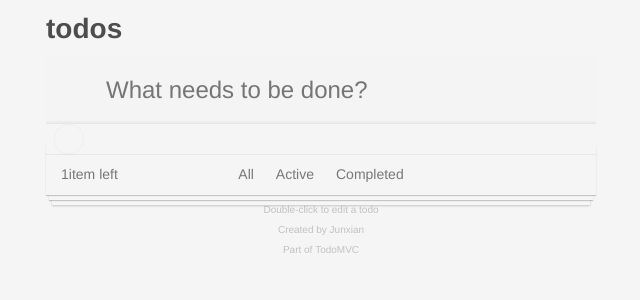
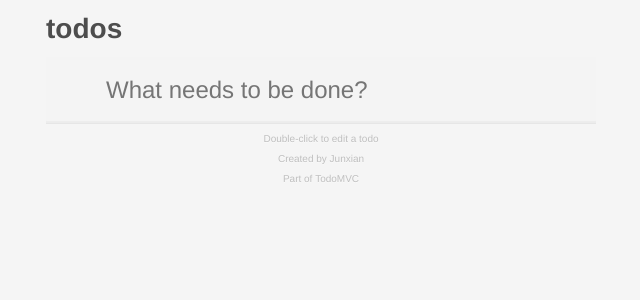
Before and after one commit to jxq0819/react-todo, a React (Create React App) app: page / in a window 1280 px wide. Shown: the top 300 px of the page, without its empty margins (319-959 px from the left). Built offline with nearby package versions, Linux system fonts and the light colour scheme.

Commit message:
Cancel default blank item display

```diff
--- a/src/components/App.js
+++ b/src/components/App.js
@@ -4,27 +4,22 @@ import MainSection from './MainSection'
 import Bottom from './Bottom'
 import { v4 as uuidv4 } from 'uuid'
 
-const initialState = [
-  {
-    text: '',
-    completed: false,
-    id: 0
-  }
-]
+const initialState = [{
+  id: null,
+  text: null,
+  completed: null,
+  }]
 
 function App() {
   const [todos, setTodos] = useState(initialState)
 
   const addTodo = (text) => {
-    const newtodos = [
-      {
+    const addtodos = [{
         id: uuidv4(),
         completed: false,
         text: text
-      },
-      ...todos
-    ]
-    setTodos(newtodos)
+    }, ...todos]
+    setTodos(addtodos)
   }
 
   const deleteTodo = (id) => {
@@ -77,7 +72,7 @@ function App() {
     <div>
       <h1>todos</h1>
       <Header addTodo={actions.addTodo} />
-      <MainSection todos={todos} actions={actions} />
+      <MainSection todos={todos.filter(todo => todo.id !== null)} actions={actions} />
       <Bottom />
     </div>
   )
--- a/src/index.js
+++ b/src/index.js
@@ -4,5 +4,5 @@ import './index.css'
 import ReactDOM from 'react-dom'
 
 ReactDOM.render(
-  <App />,document.getElementById('root')
+  <App />, document.getElementById('root')
 )
```
Also changed, not shown: src/components/Header.js (indentation only).
